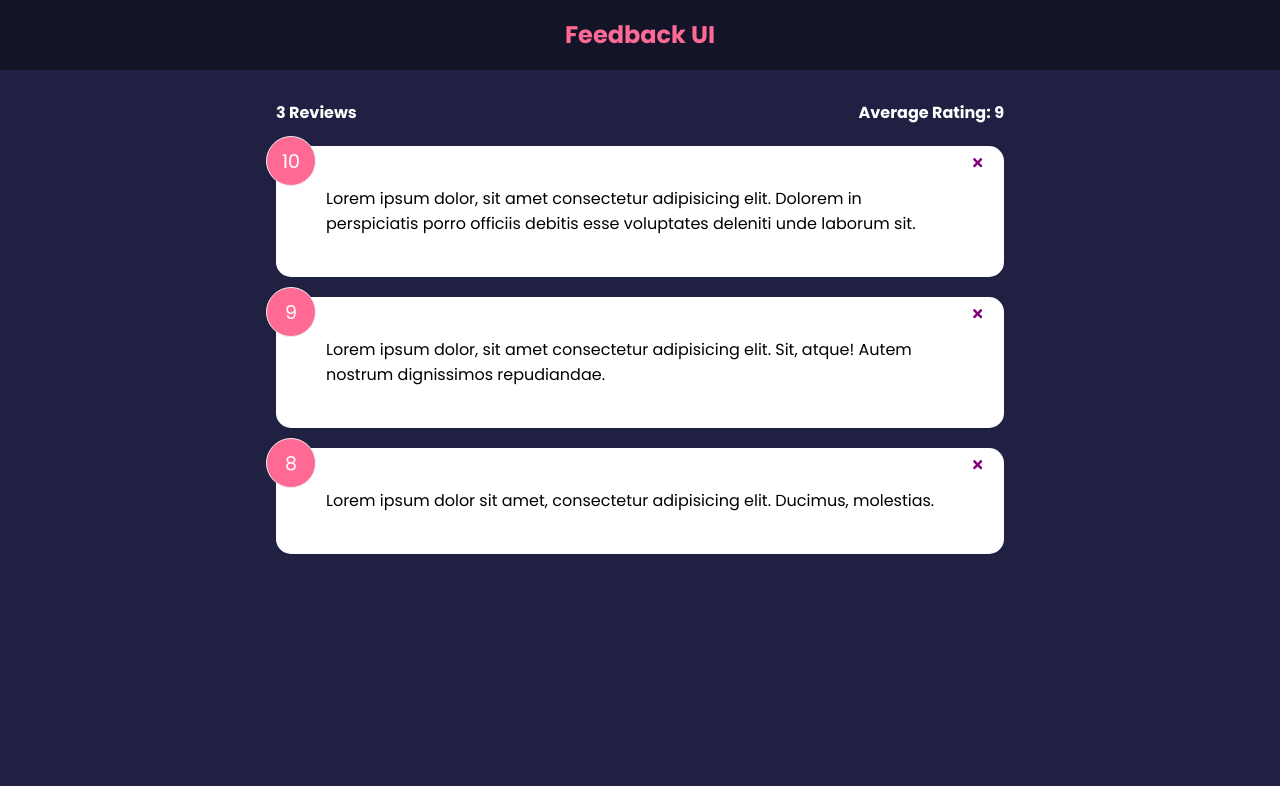
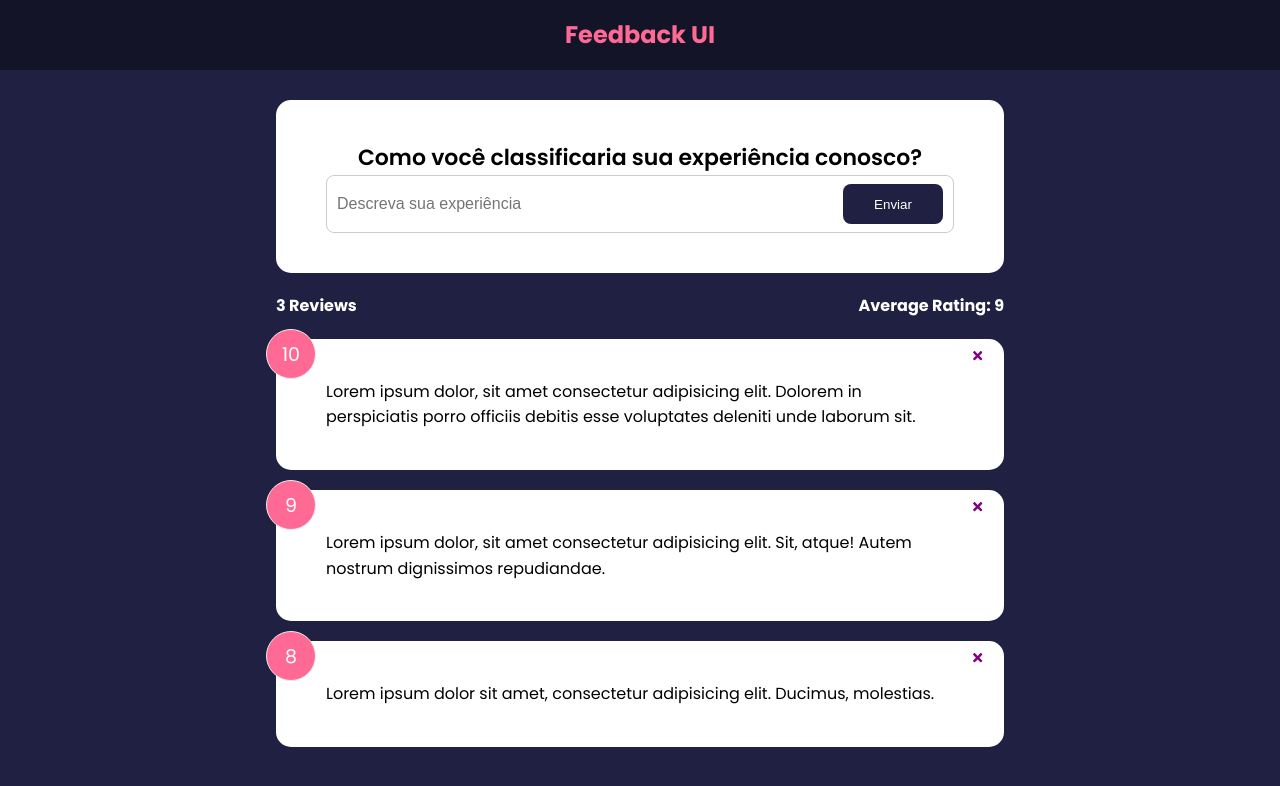
Before and after one commit to VinniC77/React-Feedback-App, a React (Create React App) app: page / in a window 1280 px wide. Shown: the top 786 px of the page. Built offline with nearby package versions, Linux system fonts and the light colour scheme.

Commit message:
Button component added

```diff
--- a/src/App.js
+++ b/src/App.js
@@ -3,6 +3,7 @@ import Header from "./components/Header"
 import FeedbackList from "./components/FeedbackList"
 import FeedbackData from './data/FeedbackData'
 import FeedbackStats from './components/FeedbackStats'
+import FeedbackForm from './components/FeedbackForm'
 
 const App = () => {
     // Here we create a variable and a setVariable that will edit the variable
@@ -22,6 +23,7 @@ const App = () => {
         {/* bgColor='green' textColor='yellow'  */}
         <Header />
         <div className="container">
+            <FeedbackForm />
             <FeedbackStats feedback={feedback} />
             <FeedbackList feedback={feedback} handleDelete={deleteFeedback} />
         </div>
--- /dev/null
+++ b/src/components/FeedbackForm.jsx
@@ -0,0 +1,33 @@
+import { useState } from "react"
+import Card from "./shared/Card"
+import Button from "./shared/Button"
+
+const FeedbackForm = () => {
+  // Na medida em que o usuário escreve seu review, queremos que a propriedade text seja atualizada e para isso, precisamos "setar" a mesma através do useState. setText vai ser responsável por atualizar o valor de text.
+  const [text, setText] = useState("");
+
+  const handleTextChange = (e) => {
+    setText(e.target.value);
+    // Aqui estamos atualizando o text através do que a setText está recebendo.
+  };
+
+  return (
+    <Card>
+      <form>
+        <h2>Como você classificaria sua experiência conosco?</h2>
+        <div className="input-group">
+          {/* onChange é "disparado" sempre que algo é digitado no input, colocaremos a função que atualiza o setText sempre que algo for mudado ou adicionado no input */}
+          <input
+            onChange={handleTextChange}
+            type="text"
+            placeholder="Descreva sua experiência"
+            value={text}
+          />
+          <Button type="submit" version="primary" >Enviar</Button>
+        </div>
+      </form>
+    </Card>
+  );
+};
+
+export default FeedbackForm;
--- /dev/null
+++ b/src/components/shared/Button.jsx
@@ -0,0 +1,34 @@
+import PropTypes from 'prop-types'
+// Como tuod que está na pasta shared (Compartilhado), Button vai ser um componente padrão para quando precisarmos/quisermos criar um botão.
+// Esse botão receberá props que serão explicadas abaixo:
+// children: todo o conteúdo que será envolto no componente
+// version: será primária ou secundária, dependendo do objetivo do botão
+// type: se será um submit Button ou um botão qualquer.
+// isDisabled: receberá um boolean, se receber um true, será um botão desabilitado, se não for passado nada nessa propriedade, o botão estará ativo.
+
+const Button = ({ children, version, type, isDisabled }) => {
+    return (
+
+// Na className, vamos querer que a classe btn sempre venha junto, pois já está estilizada no index.css global, com o version é que diremos se será um botão com estilização primária ou secundária, também já previamente estilizada no index.css
+        <button type={type} disabled={isDisabled} className={`btn btn-${version}`}>
+            {children}
+        </button>
+    )
+}
+
+
+// Aqui definimos as opções que vem por padrão (se não forem explícitas quando o componente for chamado.)
+Button.defaultProps = {
+    version: 'primary',
+    type: 'button',
+    isDisabled: false
+}
+
+Button.propTypes = {
+    children: PropTypes.node.isRequired,
+    version: PropTypes.string,
+    type: PropTypes.string,
+    isDisabled: PropTypes.bool
+}
+
+export default Button
```
